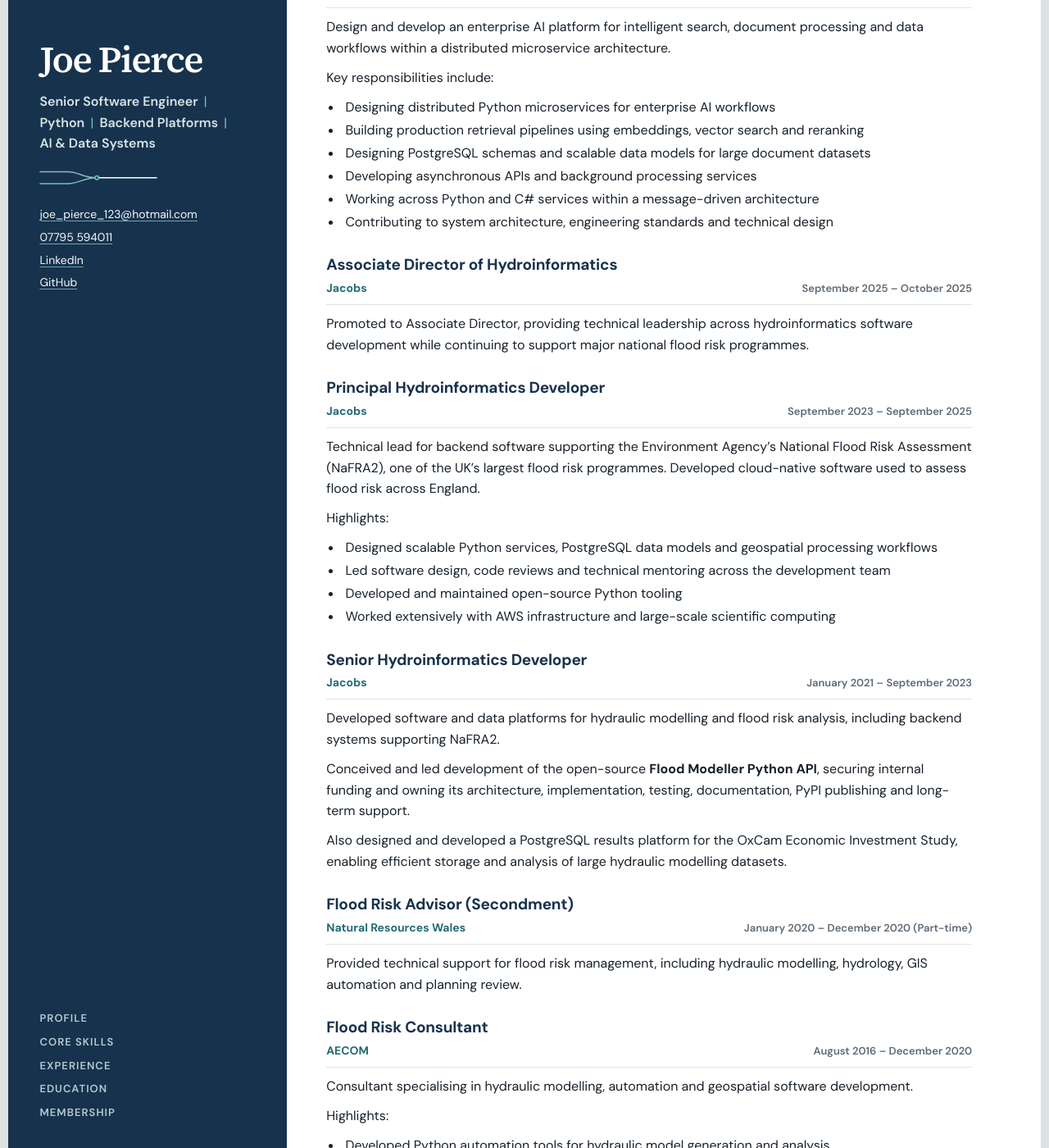
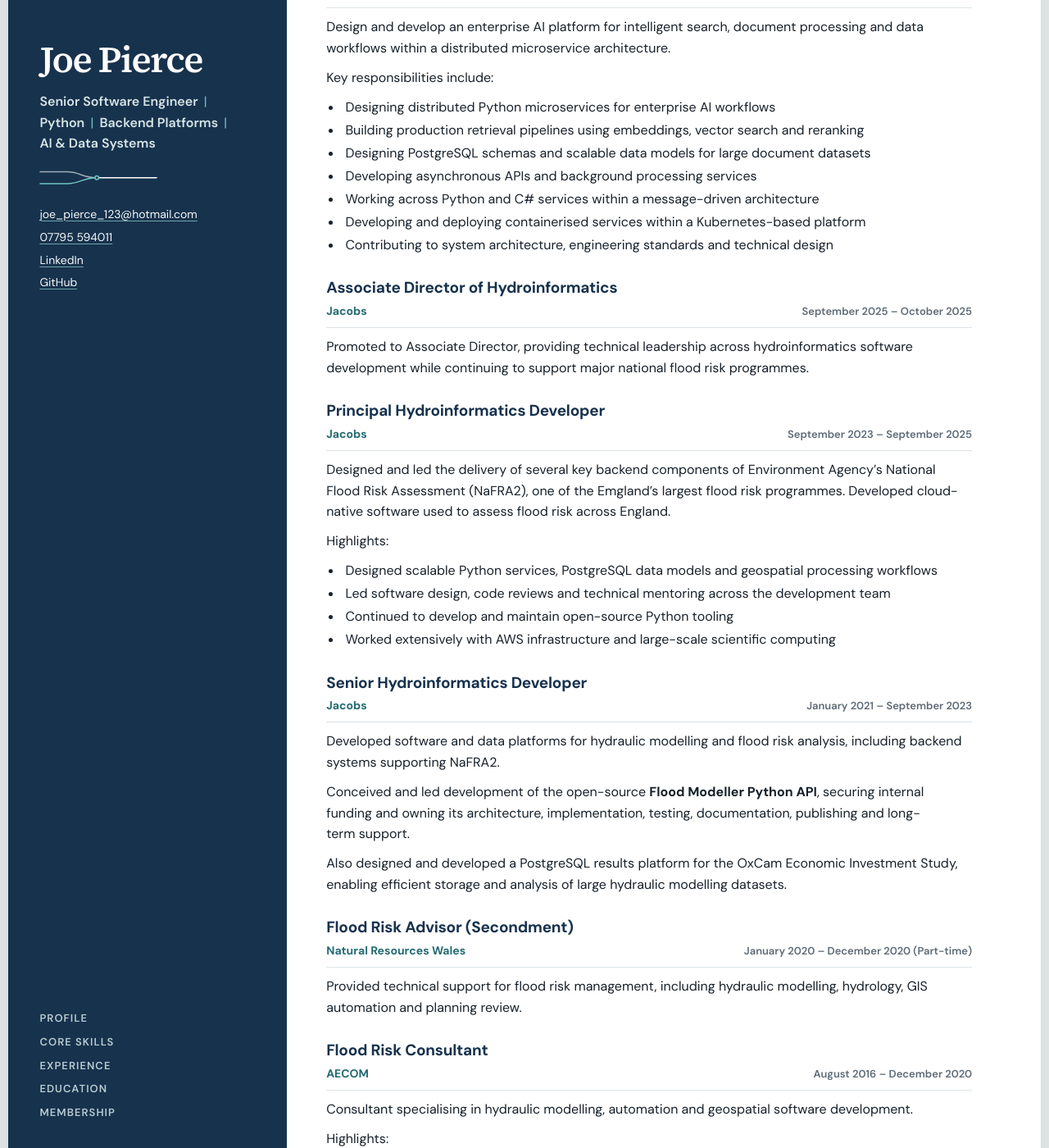
Before and after one commit to joe-pierce/joe-pierce.github.io, a Jekyll site: the page built from index.md, in a window 1280 px wide and 1400 px high, scrolled down 979 px. Shown: the whole window at 82% size. Built offline with Jekyll 4.4.1, drawn with Linux system fonts in a browser that asks for light colours.

Commit message:
Update index.md

```diff
--- a/index.md
+++ b/index.md
@@ -95,6 +95,7 @@ Key responsibilities include:
 - Designing PostgreSQL schemas and scalable data models for large document datasets
 - Developing asynchronous APIs and background processing services
 - Working across Python and C# services within a message-driven architecture
+- Developing and deploying containerised services within a Kubernetes-based platform
 - Contributing to system architecture, engineering standards and technical design
 
 ---
@@ -111,13 +112,13 @@ Promoted to Associate Director, providing technical leadership across hydroinfor
 **Jacobs**
 **September 2023 – September 2025**
 
-Technical lead for backend software supporting the Environment Agency's National Flood Risk Assessment (NaFRA2), one of the UK's largest flood risk programmes. Developed cloud-native software used to assess flood risk across England.
+Designed and led the delivery of several key backend components of Environment Agency's National Flood Risk Assessment (NaFRA2), one of the Emgland's largest flood risk programmes. Developed cloud-native software used to assess flood risk across England.
 
 Highlights:
 
 - Designed scalable Python services, PostgreSQL data models and geospatial processing workflows
 - Led software design, code reviews and technical mentoring across the development team
-- Developed and maintained open-source Python tooling
+- Continued to develop and maintain open-source Python tooling
 - Worked extensively with AWS infrastructure and large-scale scientific computing
 
 ---
@@ -128,7 +129,7 @@ Highlights:
 
 Developed software and data platforms for hydraulic modelling and flood risk analysis, including backend systems supporting NaFRA2.
 
-Conceived and led development of the open-source **Flood Modeller Python API**, securing internal funding and owning its architecture, implementation, testing, documentation, PyPI publishing and long-term support.
+Conceived and led development of the open-source **Flood Modeller Python API**, securing internal funding and owning its architecture, implementation, testing, documentation, publishing and long-term support.
 
 Also designed and developed a PostgreSQL results platform for the OxCam Economic Investment Study, enabling efficient storage and analysis of large hydraulic modelling datasets.
 
```
